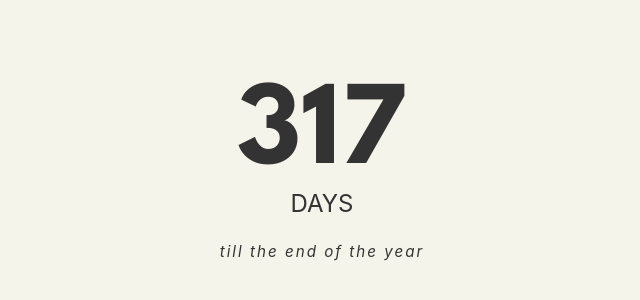
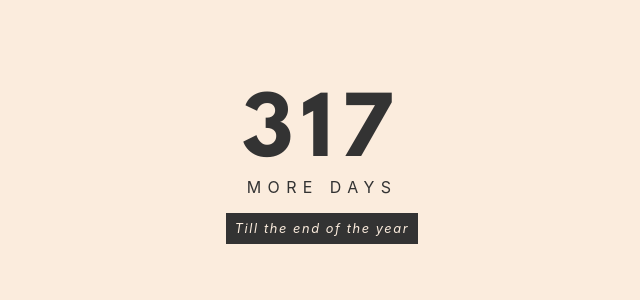
Before and after one commit to Coca-simp/widget-countdown, a plain HTML site: page index.html in a window 1280 px wide. Shown: the part 242-542 px from the top of the page, without its empty margins (318-958 px from the left). Drawn offline with Linux system fonts and the light colour scheme.

Commit message:
Update index.html

```diff
--- a/index.html
+++ b/index.html
@@ -1,14 +1,12 @@
 <!DOCTYPE html>
 <html>
 <head>
+
+<!-- Embed custom font from google font -->
+
 <link rel="preconnect" href="https://fonts.googleapis.com">
 <link rel="preconnect" href="https://fonts.gstatic.com" crossorigin>
 <link href="https://fonts.googleapis.com/css2?family=League+Spartan:wght@700&display=swap" rel="stylesheet">
-
-
-
-
-
 
 <style>
 // <uniquifier>: Use a uniquifier for the class name
@@ -17,28 +15,24 @@
   font-family: "League Spartan", sans-serif;
   font-optical-sizing: auto;
   font-weight: 700;
-  font-style: normal;
-}
+  font-style: normal;}
 
 /* general styling */
 :root {
-  --smaller: .75;
-}
+  --smaller: .75;}
 
 * {
   box-sizing: border-box;
   margin: 0;
-  padding: 0;
-}
+  padding: 0;}
 
 html, body {
   height: 100%;
-  margin: 0;
-}
+  margin: 0;}
 
 body {
   align-items: center;
-  background-color: #f5f4eb;
+  background-color: #fbecdd;
   display: flex;
   font-family: -apple-system,
     BlinkMacSystemFont,
@@ -48,60 +42,37 @@ body {
     Ubuntu,
     Cantarell,
     "Helvetica Neue",
-    sans-serif;
-}
+    sans-serif;}
 
 .container {
   color: #333;
   margin: 0 auto;
   text-align: center;
-}
 
-#days{
-  font-size: 5em;
+li {
+  display: inline-block;
+  font-size: 1rem;
+  letter-spacing: .4rem;
+  list-style-type: none;
+  padding: 1em;
+  text-transform: uppercase;}
+
+li span {
+  display: block;
+  font-size: 6rem;
+  letter-spacing: .5rem;
   font-family: 'League Spartan';
-  font-style: bold;
-}
-
+  font-style: bold;}
 
 h1 {
   font-weight: normal;
-  letter-spacing: .125rem;
+  letter-spacing: .125em;
+  background-color: #333;
+  color: #fbecdd;
   font-style: italic;
-  font-size: 0.95em;
-}
+  padding: 0.5rem;
+  font-size: 0.8rem;}
 
-li {
-  display: inline-block;
-  font-size: 1.5em;
-  list-style-type: none;
-  padding: 1em;
-  text-transform: uppercase;
-}
-
-li span {
-  display: block;
-  font-size: 4.5rem;
-}
-
-.emoji span {
-  font-size: 4rem;
-  padding: 0 .5rem;
-}
-
-@media all and (max-width: 768px) {
-  h1 {
-    font-size: calc(1.5rem * var(--smaller));
-  }
-
-  li {
-    font-size: calc(1.125rem * var(--smaller));
-  }
-
-  li span {
-    font-size: calc(3.375rem * var(--smaller));
-  }
-}
 </style>
 
 
@@ -111,19 +82,14 @@ li span {
 </head>
 <body>
 
-
-
-
-
-
 <div class="container">
 
   <div id="countdown">
     <ul>
-      <li><span id="days"></span>days</li>
+      <li><span id="days"></span>more days</li>
     </ul>
+    <h1 id="headline">Till the end of the year</h1>
   </div>
-  <h1 id="headline">till the end of the year</h1>
 </div>
 
 
```
